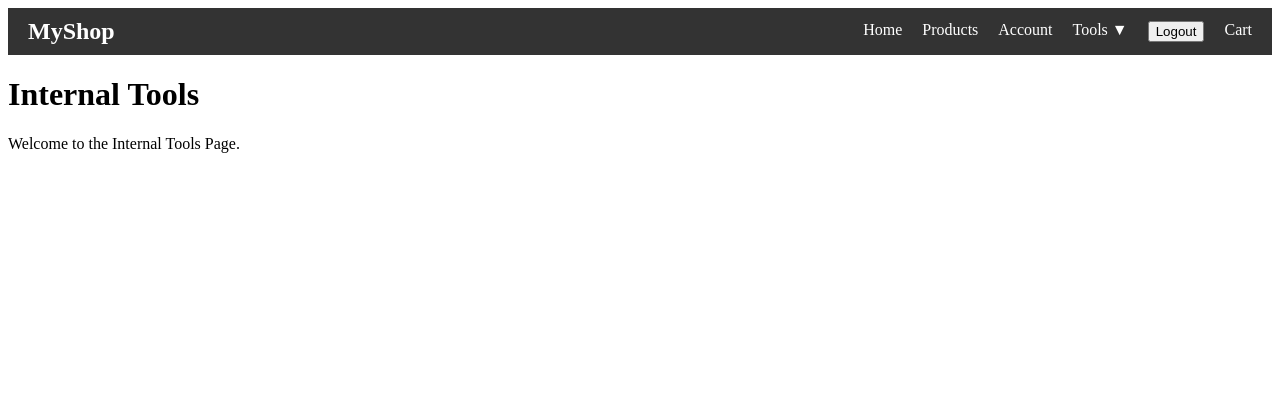
After one commit to noahtorious91/sports_fanatic, a Django app: page /internal-tools/ in a window 1280 px wide. The commit adds this page. Shown: the top 420 px of the page. Run offline with Django 5.2, Linux system fonts and the light colour scheme; a user stored in the database is signed in.

Commit message:
internal tools framing started

```diff
--- a/myproject/store/static/store/base.css
+++ b/myproject/store/static/store/base.css
@@ -38,6 +38,52 @@ header .nav-links a {
 
 header .nav-links a:hover {
     color: #f0a500;
+}
+
+/* Dropdown menu styles */
+.nav-links {
+    list-style: none;
+    padding: 0;
+    margin: 0;
+    display: flex;
+    gap: 15px;
+}
+
+.nav-links li {
+    position: relative;
+}
+
+.nav-links .dropdown-menu {
+    display: none;
+    position: absolute;
+    top: 100%;
+    left: 0;
+    background-color: #fff;
+    border: 1px solid #ddd;
+    border-radius: 5px;
+    list-style: none;
+    padding: 10px;
+    margin: 0;
+    box-shadow: 0 2px 4px rgba(0, 0, 0, 0.1);
+}
+
+.nav-links .dropdown-menu li {
+    margin: 0;
+}
+
+.nav-links .dropdown:hover .dropdown-menu {
+    display: block;
+}
+
+.nav-links .dropdown-menu a {
+    text-decoration: none;
+    color: #333;
+    padding: 5px 10px;
+    display: block;
+}
+
+.nav-links .dropdown-menu a:hover {
+    background-color: #f0f0f0;
 }
 
 .site-footer {
--- a/myproject/store/templates/store/base.html
+++ b/myproject/store/templates/store/base.html
@@ -17,7 +17,14 @@
                 <li><a href="{% url 'home' %}">Home</a></li>
                 <li><a href="{% url 'product_list' %}">Products</a></li>
                 {% if user.is_authenticated %}
-                <li><a href="{% url 'account' %}">Account</a></li>
+                    <li><a href="{% url 'account' %}">Account</a></li>
+                    <li class="dropdown">
+                        <a href="#">Tools ▼</a>
+                        <ul class="dropdown-menu">
+                            <li><a href="{% url 'internal_tools' %}">Internal Tools</a></li>
+                            <!-- Add more dropdown links here -->
+                        </ul>
+                    </li>
                     <form action="{% url 'logout' %}" method="post" style="display:inline">
                         {% csrf_token %}
                         <button type="submit" class="logout-btn">Logout</button>
--- /dev/null
+++ b/myproject/store/templates/store/internal_tools.html
@@ -0,0 +1,15 @@
+{% extends 'store/base.html' %}
+{% load static %}
+
+{% block styles %}
+    <link rel="stylesheet"  href="{% static 'store/internal_tools.css' %}">
+{% endblock %}
+
+{% block title %}Internal Tools - MyShop{% endblock %}
+
+{% block content %}
+    <h1>Internal Tools</h1>
+
+<p> Welcome to the Internal Tools Page.</p>
+
+{% endblock %}
--- a/myproject/store/urls.py
+++ b/myproject/store/urls.py
@@ -21,5 +21,6 @@ urlpatterns = [
     path('purchase/', views.purchase, name='purchase'),
     path('account/', views.account_view, name='account'),
     path('invoice/<int:transaction_id>/', views.invoice_detail, name='invoice_detail'),
-    path('product/<int:product_id>/', views.product_detail, name='product_detail')
+    path('product/<int:product_id>/', views.product_detail, name='product_detail'),
+    path('internal-tools/', views.internal_tools, name='internal_tools')
 ] + static(settings.MEDIA_URL, document_root=settings.MEDIA_ROOT)  # Append the list correctly
--- a/myproject/store/views.py
+++ b/myproject/store/views.py
@@ -202,6 +202,10 @@ def invoice_detail(request, transaction_id):
     line_items = LineItem.objects.filter(transaction=transaction)
     return render(request, 'store/invoice.html', {'transaction': transaction, 'line_items': line_items})
 
+@login_required
+def internal_tools(request):
+    return render(request, 'store/internal_tools.html')
+
 def product_detail(request, product_id):
     product = get_object_or_404(Product, id=product_id)
     return render(request, 'store/product_detail.html', {'product': product})
```
